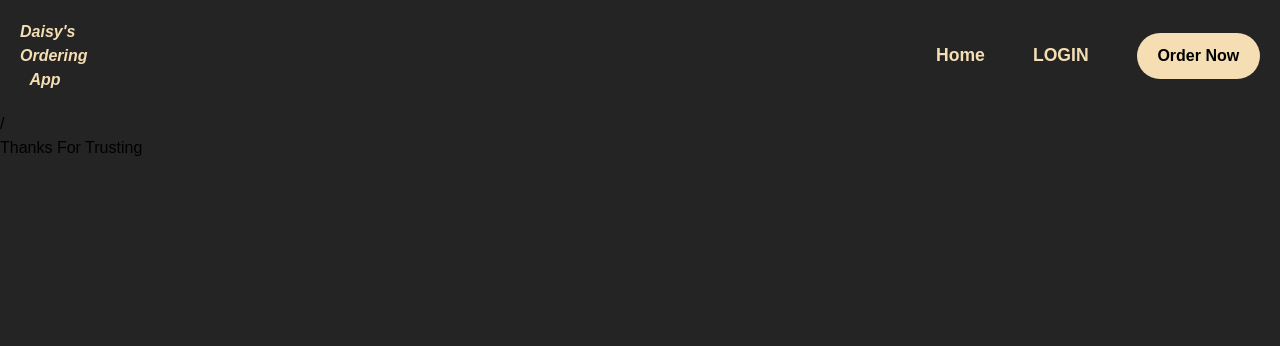
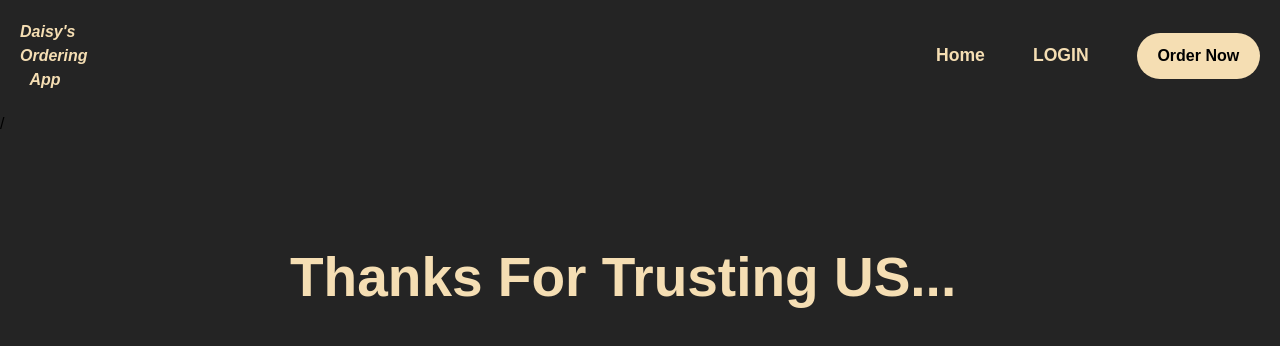
Before and after one commit to nsamedaisy/Food-Ordering-App, a React (Create React App) app: page /checkout in a window 1280 px wide. Shown: the top 346 px of the page. Built offline with nearby package versions, Linux system fonts and the light colour scheme.

Commit message:
modified checkout page

```diff
--- a/src/components/Checkout.js
+++ b/src/components/Checkout.js
@@ -1,7 +1,15 @@
 import React from "react";
 
 function Checkout() {
-  return <div>Thanks For Trusting</div>;
+  const mystyle = {
+    color: "wheat",
+    fontSize: "55px",
+    width: "700px",
+    margin: "100px auto",
+    fontWeight: "900",
+  };
+
+  return <div style={mystyle}>Thanks For Trusting US... </div>;
 }
 
 export default Checkout;
--- a/src/components/DashboardSideMenu.jsx
+++ b/src/components/DashboardSideMenu.jsx
@@ -6,13 +6,14 @@ function DashboardSideMenu() {
   const navigate = useNavigate();
 
   const menuItems = [
+
+    {
+      key: 'menu',
+      label: 'Menu',
+    },
     {
       key: 'orders',
       label: 'Orders',
-    },
-    {
-      key: 'menu',
-      label: 'Menu',
     },
     // {
     //   key: 'order-history',
```
